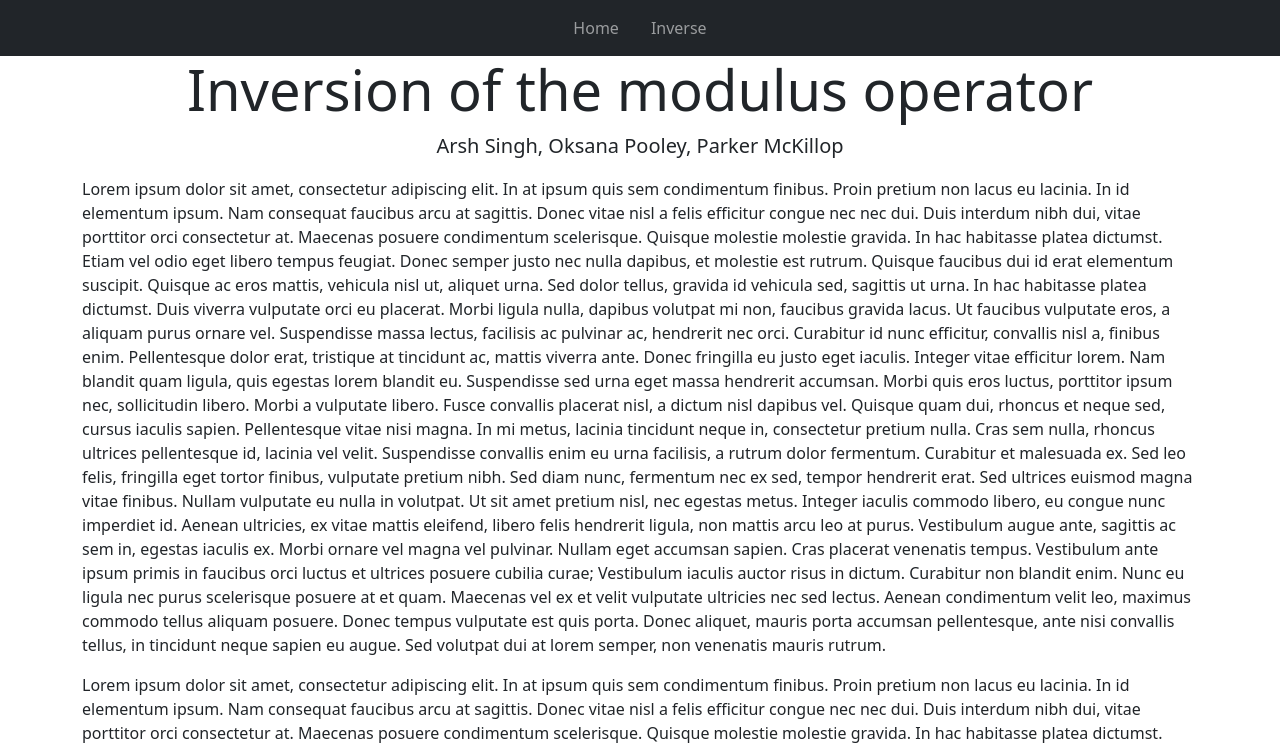
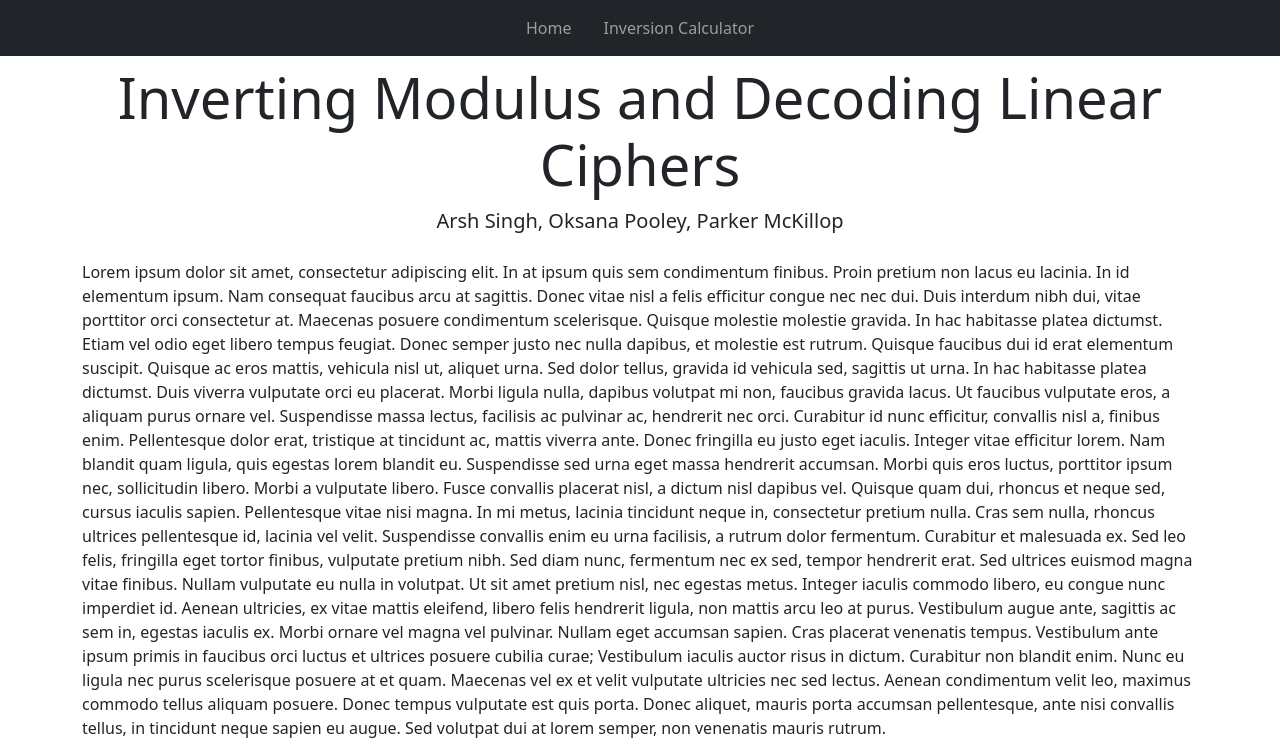
Before and after one commit to pem2k/cs_5002_final_front_end, a React (Create React App) app: page / in a window 1280 px wide. Shown: the top 749 px of the page. Built offline with nearby package versions, Linux system fonts and the light colour scheme.

Commit message:
hooked up state in inverseForm and wrote skeleton axios req

```diff
--- a/src/App.js
+++ b/src/App.js
@@ -11,7 +11,6 @@ import Carousel from './components/Carousel.jsx';
 function App() {
   return (
     <div>
-
       <main>
         <Router>
           <Navbar/>
--- a/src/components/Carousel.jsx
+++ b/src/components/Carousel.jsx
@@ -1,18 +1,17 @@
 import React from 'react'
 
 
-
+// from https://github.com/pem2k/react-portfolio/blob/master/src/components/Carousel.js
 export default function Carousel() {
     return (
-        <div>
+        <div className='mt-2'>
             <div id="carouselExampleControls" className="carousel slide text-center" data-ride="carousel">
                 <div className="carousel-inner ">
                     <div className="carousel-item active h-25">
                         <div className="jumbotron jumbotron-fluid">
                             <div className="container">
-                                <h1 className="display-4">Inversion of the modulus operator</h1>
+                                <h1 className="display-4">Inverting Modulus and Decoding Linear Ciphers</h1>
                                 <p className="lead">Arsh Singh, Oksana Pooley, Parker McKillop</p>
-
                             </div>
                         </div>
                     </div>
--- a/src/components/InverseForm.jsx
+++ b/src/components/InverseForm.jsx
@@ -1,22 +1,40 @@
 import React, { useState } from "react";
-
+import axios from "axios"
 import WorkShower from "./WorkShower";
 
 export default function InverseForm(){
+    const [numberInput, setNumberInput] = useState("");
+    const [modInput, setModInput] = useState("");
+    /*const [steps, set_steps] = useState([]);
+    const [result, set_result] = useState("")*/
+
+    const submit_handler = (event) => {
+        event.preventDefault();
+
+        const userSubmission ={
+            number: numberInput,
+            mod: modInput,
+        }
+
+        console.log(userSubmission)
+
+        axios({
+            method: "post",
+            url: "not configured yet",
+            data: userSubmission
+        }).then(response => {
+            // loop over and display workshower
+        }).catch(error=> console.error("error:", error))
+    }
+
     return(
-        /*const [number_input, set_number_input] = useState("");
-        const [mod_input, set_mod_input] = useState("");
-        const [steps, set_steps] = useState([]);
-        const [result, set_result] = useState("")*/
-
-        <div className="container d-flex justify-content center">
+        <div className="container d-flex">
             <div className= "container">
                 <div className=" container">
-                    <form action={submit_handler}>
-                        <input name="number" placeholder="Number" className = "form-control bg-dark text-light text-center mt-2" />
-                        <input name="mod" placeholder="Modulus" className = "form-control bg-dark text-light text-center mt-2"/>
+                    <form onSubmit={submit_handler}>
+                        <input name="number" placeholder="Number" className = "form-control bg-dark text-light text-center mt-2" onChange={(event) => setNumberInput(event.target.value)} />
+                        <input name="mod" placeholder="Modulus" className = "form-control bg-dark text-light text-center mt-2" onChange={(event) => setModInput(event.target.value)}/>
                         <div className=" d-flex justify-content-center">
-                            <br/>
                             <button type="submit" className="btn btn-dark btn-text mt-3 ">Calculate</button>
                         </div>
                     </form>
@@ -25,9 +43,3 @@ export default function InverseForm(){
         </div>
 )
 }
-
-const submit_handler = (event) => {
-    event.preventDefault();
-    // axios call to backend here, this will populate
-    // the work shower which will include the result
-}
--- a/src/components/navbar.jsx
+++ b/src/components/navbar.jsx
@@ -7,7 +7,7 @@ export default function Navbar() {
       <div className = "container justify-content-center">
         <ul className = "navbar-nav d-flex flex-row">
           <li className="nav-item mx-3"><Link to="/" className="nav-link">Home</Link></li>
-          <li className="nav-item mx-3"><Link to="/Inverse" className="nav-link">Inverse</Link></li>
+          <li className="nav-item mx-3"><Link to="/Inverse" className="nav-link">Inversion Calculator</Link></li>
         </ul>
       </div>
     </nav>
--- a/src/pages/home.jsx
+++ b/src/pages/home.jsx
@@ -1,9 +1,10 @@
 import React from "react"
 
+// considering writeup of entire project on web side, render latex with: https://www.npmjs.com/package/react-latex-next
 
 export default function Home(){
     return(
-        <div className="">
+        <div className="mt-2">
             <div className=" container">
                 <p>
                     Lorem ipsum dolor sit amet, consectetur adipiscing elit. In at ipsum quis sem condimentum finibus. Proin pretium non lacus eu lacinia. In id elementum ipsum. Nam consequat faucibus arcu at sagittis. Donec vitae nisl a felis efficitur congue nec nec dui. Duis interdum nibh dui, vitae porttitor orci consectetur at. Maecenas posuere condimentum scelerisque. Quisque molestie molestie gravida. In hac habitasse platea dictumst. Etiam vel odio eget libero tempus feugiat. Donec semper justo nec nulla dapibus, et molestie est rutrum.
```
Also changed, not shown: 1 other file (tests, documents, lock files or other folders).
